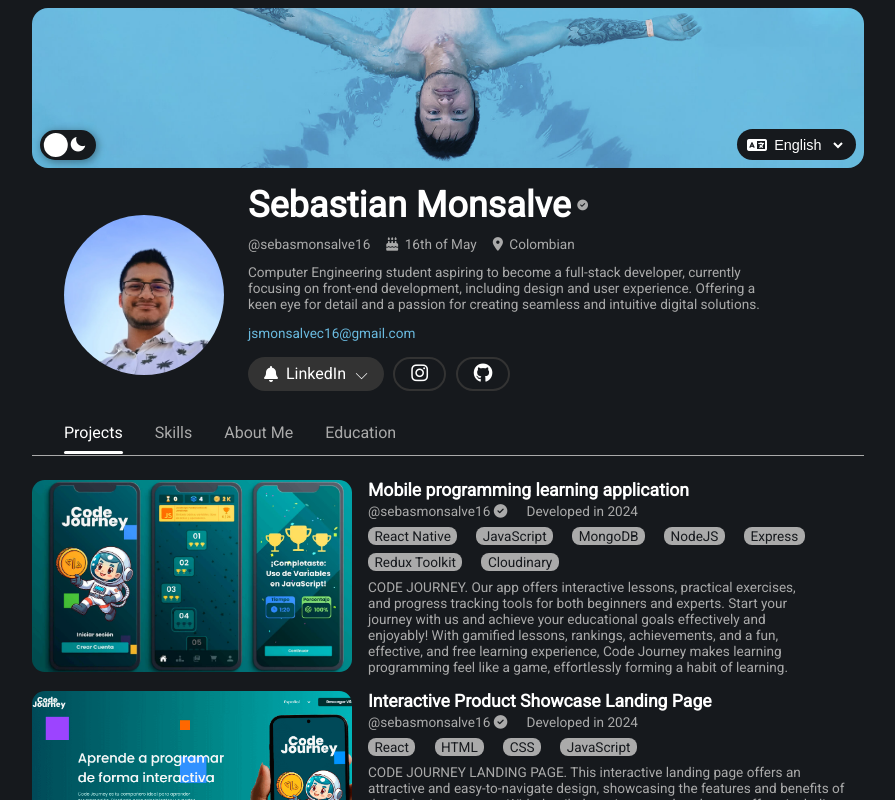
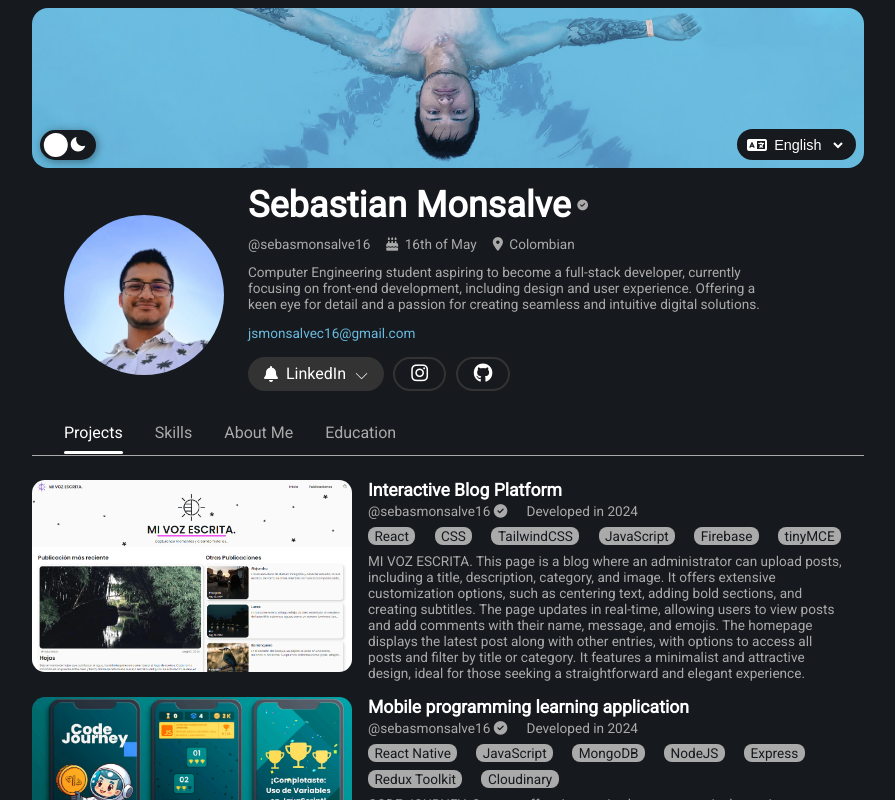
Before and after one commit to SebastianMonsalve/MyPortfolio2024, a React (Vite) app: page / in a window 1280 px wide. Shown: the top 800 px of the page, without its empty margins (192-1087 px from the left). Built offline with nearby package versions, Linux system fonts and the light colour scheme.

Commit message:
add: new project added

```diff
--- a/src/Components/Projects/projectsData.js
+++ b/src/Components/Projects/projectsData.js
@@ -1,4 +1,18 @@
 export const ProjectsData = [
+  {
+    title: {
+      en: "Interactive Blog Platform",
+      es: "Plataforma de blog interactivo",
+    },
+    image: "/mi-voz-escrita.png",
+    year: 2024,
+    tech: ["React", "CSS", "TailwindCSS", "JavaScript", "Firebase", "tinyMCE"],
+    description: {
+      en: "MI VOZ ESCRITA. This page is a blog where an administrator can upload posts, including a title, description, category, and image. It offers extensive customization options, such as centering text, adding bold sections, and creating subtitles. The page updates in real-time, allowing users to view posts and add comments with their name, message, and emojis. The homepage displays the latest post along with other entries, with options to access all posts and filter by title or category. It features a minimalist and attractive design, ideal for those seeking a straightforward and elegant experience.",
+      es: "MI VOZ ESCRITA. Esta página es un blog donde un administrador puede subir publicaciones, incluyendo un título, descripción, categoría e imagen. Ofrece amplias opciones de personalización, como centrar el texto, añadir secciones en negrita y crear subtítulos. La página se actualiza en tiempo real, permitiendo que los usuarios vean las publicaciones y agreguen comentarios con su nombre, mensaje y emojis. La página principal muestra la última publicación junto con algunas otras, con opciones para acceder a todas las publicaciones y filtrar por título o categoría. Presenta un diseño minimalista y atractivo, ideal para aquellos que buscan una experiencia directa y elegante.",
+    },
+    web: "https://mivozescrita.netlify.app/",
+  },
   {
     title: {
       en: "Mobile programming learning application",
```
Also changed, not shown: public/mi-voz-escrita.png (added).
